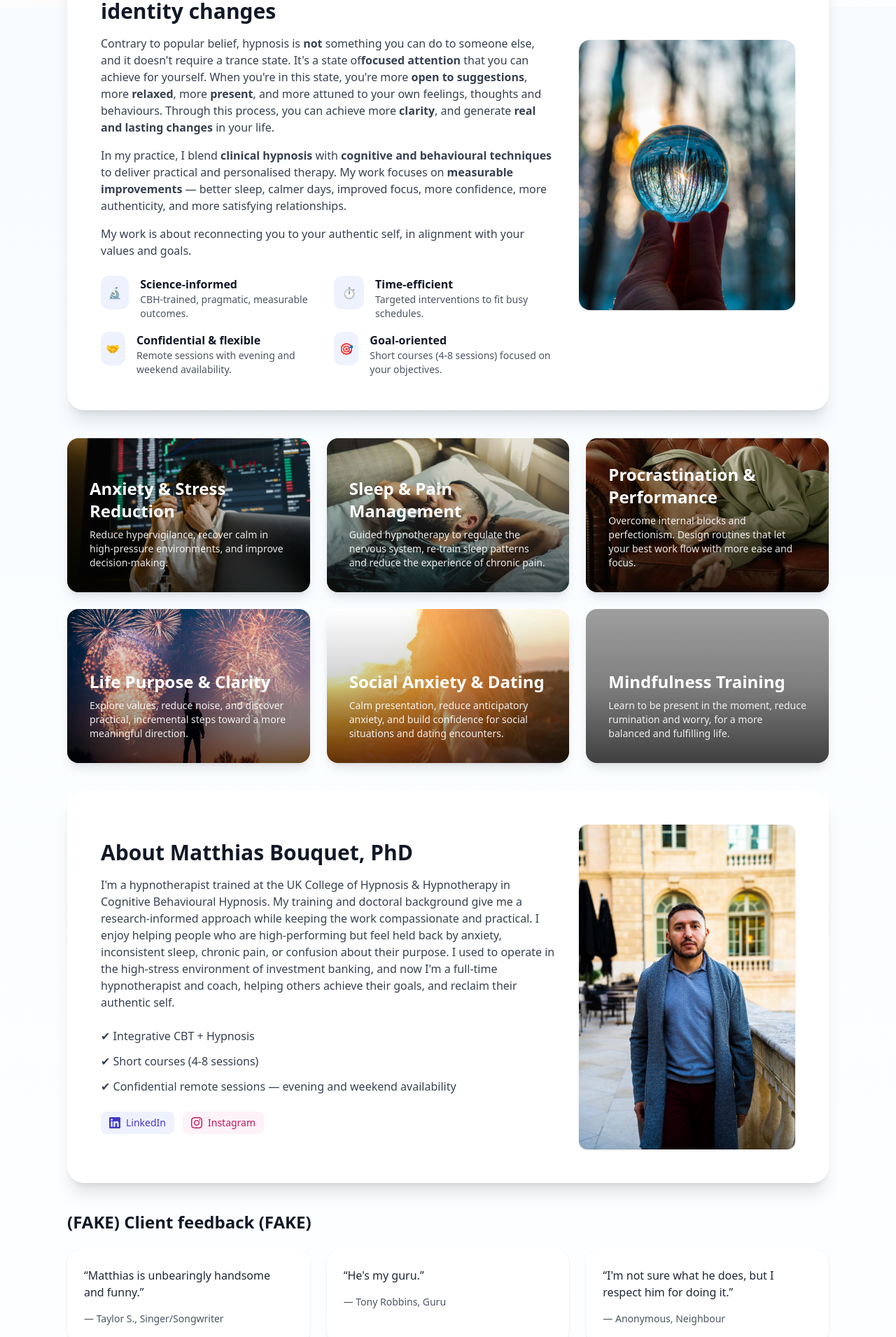
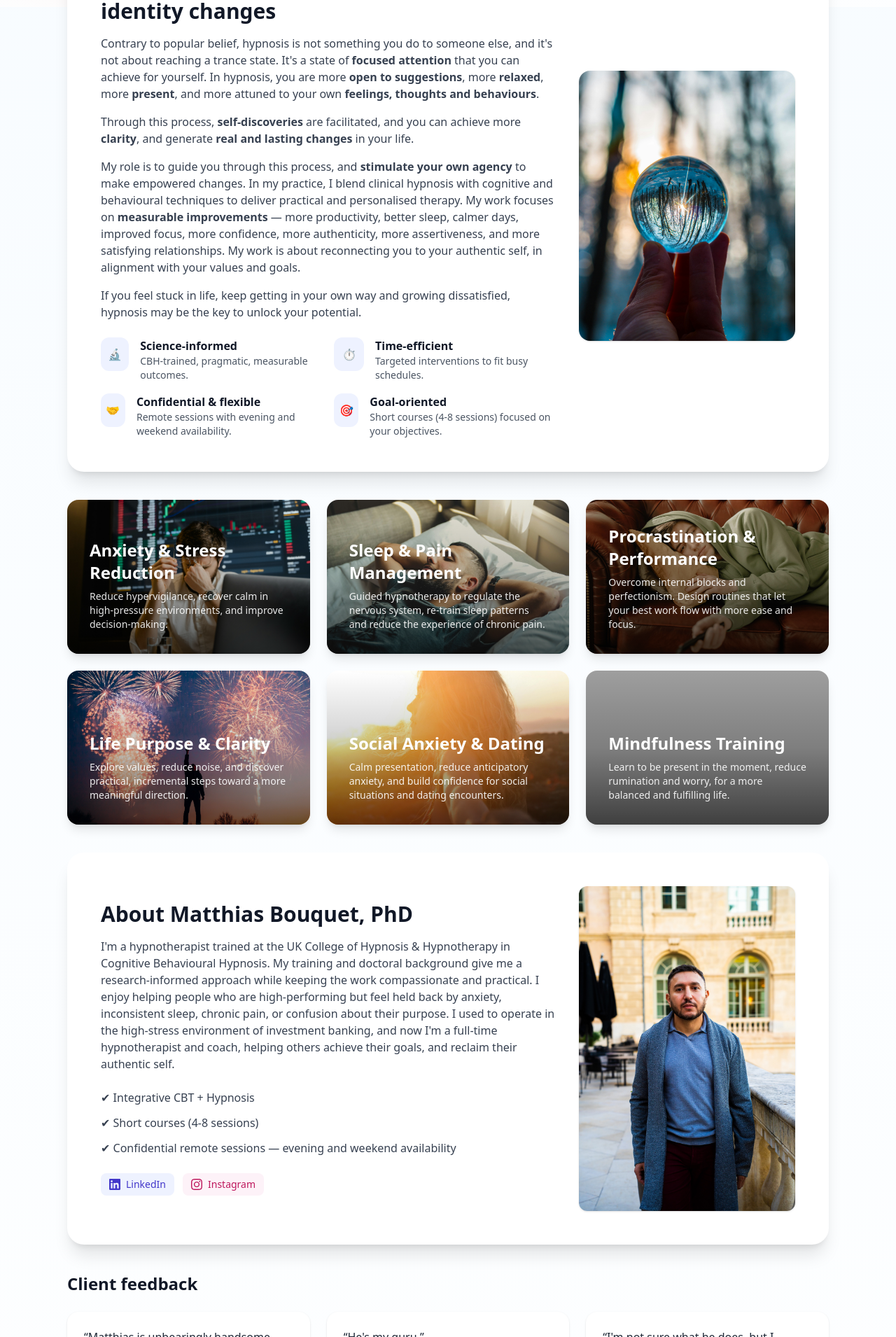
Before and after one commit to matthiasbouquet/authenticself.github.io, a React (Vite) app: page / in a window 1280 px wide. Shown: the part 790-2700 px from the top of the page at 70% size. Built offline with nearby package versions, Linux system fonts and the light colour scheme; grey boxes are pictures that could not be loaded.

Commit message:
edits intro

```diff
--- a/src/components/Intro.jsx
+++ b/src/components/Intro.jsx
@@ -7,19 +7,23 @@ export function Intro() {
         <div className="md:col-span-2">
           <h2 className="text-2xl md:text-3xl font-bold">Evidence-based hypnotherapy for real identity changes</h2>
           <p className="mt-4 text-gray-700">
-            Contrary to popular belief, hypnosis is <strong>not</strong> something you can do to someone else, and it doesn't require a trance state. It's a state of
-            <strong>focused attention</strong> that you can achieve for yourself.
-            When you're in this state, you're more <strong>open to suggestions</strong>, more <strong>relaxed</strong>, more <strong>present</strong>, and more attuned to your own feelings, thoughts and behaviours.
-            Through this process, you can achieve more <strong>clarity</strong>, and generate <strong>real and lasting changes</strong> in your life.
+            Contrary to popular belief, hypnosis is not something you do to someone else, and it's not about reaching a trance state. It's a state of <strong>focused attention</strong> that you can achieve for yourself.
+            In hypnosis, you are more <strong>open to suggestions</strong>, more <strong>relaxed</strong>, more <strong>present</strong>, and more attuned to your own <strong>feelings, thoughts and behaviours</strong>.
           </p>
           <p className="mt-4 text-gray-700">
-            In my practice, I blend <strong>clinical hypnosis</strong> with <strong>cognitive and behavioural techniques</strong> to deliver
-            practical and personalised therapy. My work focuses on <strong>measurable improvements</strong> — better sleep,
-            calmer days, improved focus, more confidence, more authenticity, and more satisfying relationships.
+            Through this process, <strong>self-discoveries</strong> are facilitated, and you can achieve more <strong>clarity</strong>, and generate <strong>real and lasting changes</strong> in your life.
           </p>
           <p className="mt-4 text-gray-700">
+            My role is to guide you through this process, and <strong>stimulate your own agency</strong> to make empowered changes.
+            In my practice, I blend clinical hypnosis with cognitive and behavioural techniques to deliver
+            practical and personalised therapy. My work focuses on <strong>measurable improvements</strong> — more productivity, better sleep,
+            calmer days, improved focus, more confidence, more authenticity, more assertiveness, and more satisfying relationships.
             My work is about reconnecting you to your authentic self, in alignment with your values and goals.
           </p>
+          <p className="mt-4 text-gray-700">
+            If you feel stuck in life, keep getting in your own way and growing dissatisfied, hypnosis may be the key to unlock your potential.
+          </p>
+
 
           <div className="mt-6 grid grid-cols-1 sm:grid-cols-2 gap-4">
             <div className="flex items-start gap-4">
--- a/src/components/Reviews.jsx
+++ b/src/components/Reviews.jsx
@@ -4,7 +4,7 @@ import { reviews } from "../data/reviews";
 export function Reviews() {
   return (
     <section className="mt-10">
-      <h2 className="text-2xl font-bold">(FAKE) Client feedback (FAKE)</h2>
+      <h2 className="text-2xl font-bold">Client feedback</h2>
       <div className="mt-6 grid grid-cols-1 md:grid-cols-3 gap-6">
         {reviews.map((r, i) => (
           <blockquote key={i} className="p-6 rounded-2xl bg-white shadow">
@@ -13,6 +13,7 @@ export function Reviews() {
           </blockquote>
         ))}
       </div>
+      <p className="mt-4 text-gray-600">Obviously these are not real reviews. I'm still in training, so I'm not yet ready to collect real reviews.</p>
     </section>
   );
 }
--- a/src/data/reviews.js
+++ b/src/data/reviews.js
@@ -1,5 +1,5 @@
 export const reviews = [
-  { text: "Matthias is unbearingly handsome and funny.", author: "Taylor S., Singer/Songwriter" },
-  { text: "He's my guru.", author: "Tony Robbins, Guru" },
+  { text: "Matthias is unbearingly handsome and funny. Wait... am I marrying the wrong guy?", author: "Taylor S., Singer/Songwriter" },
+  { text: "He's my guru.", author: "Tony R., Guru" },
   { text: "I'm not sure what he does, but I respect him for doing it.", author: "Anonymous, Neighbour" },
 ];
```
